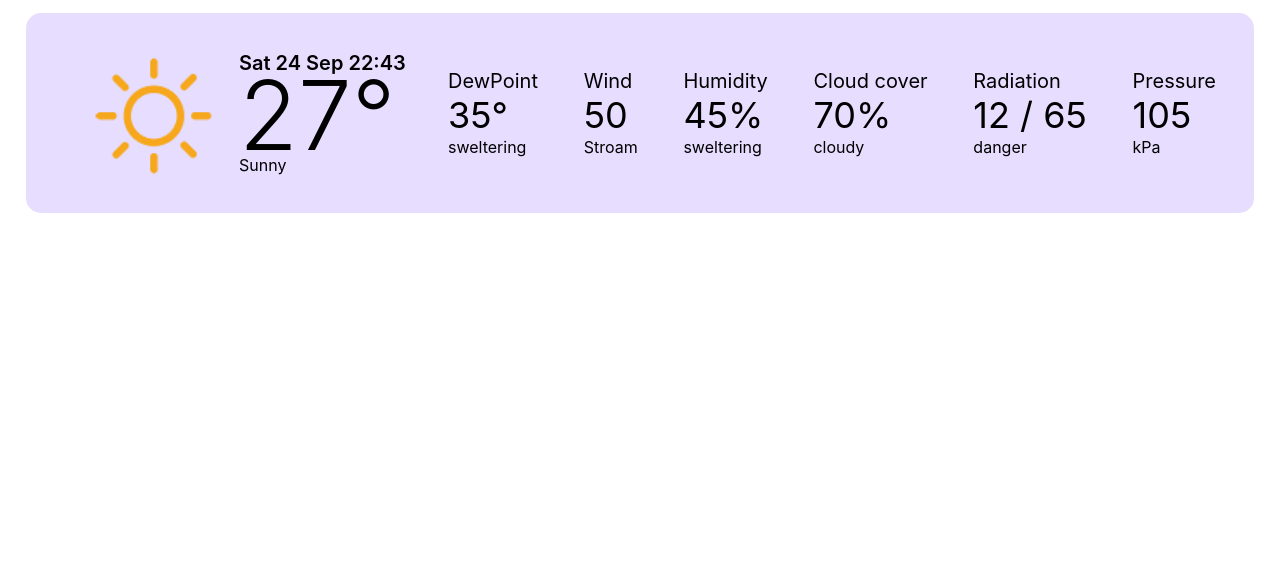
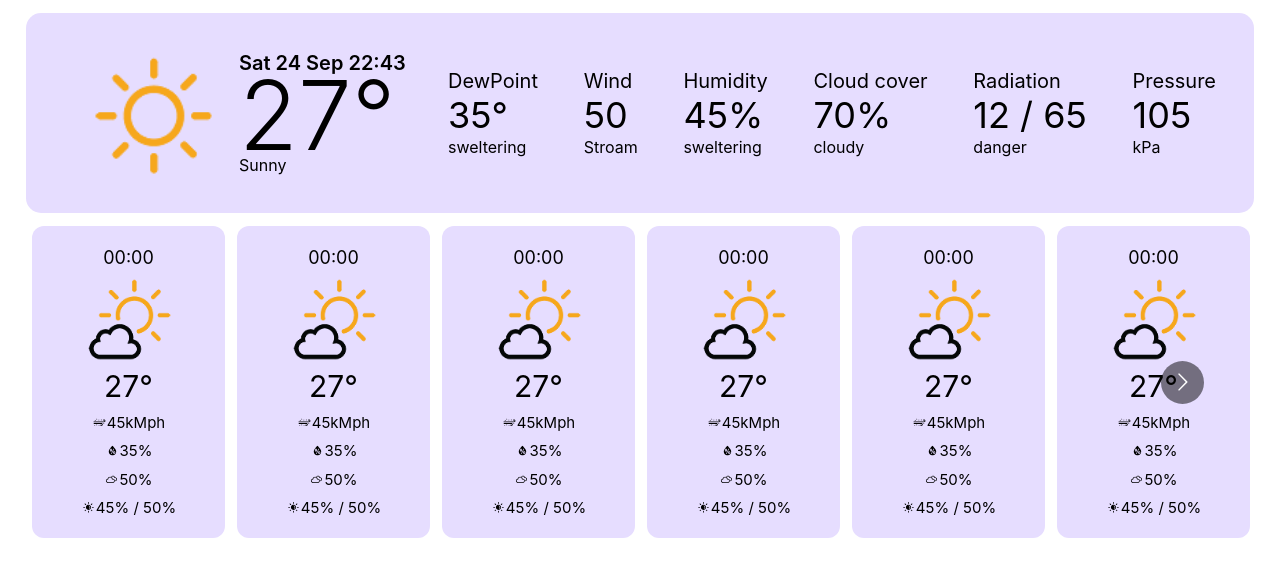
Before and after one commit to DSEproject-Forecaster/forecaster-frontend, a React (Create React App) app: page / in a window 1280 px wide. Shown: the top 576 px of the page. Built offline with nearby package versions, Linux system fonts and the light colour scheme.

Commit message:
Adding Carousels

```diff
--- a/package.json
+++ b/package.json
@@ -8,9 +8,11 @@
     "@testing-library/user-event": "^13.5.0",
     "react": "^18.2.0",
     "react-dom": "^18.2.0",
+    "react-icons": "^4.4.0",
     "react-multi-carousel": "^2.8.2",
     "react-router-dom": "6.3",
     "react-scripts": "5.0.1",
+    "weather-icons-react": "^1.2.0",
     "web-vitals": "^2.1.4"
   },
   "scripts": {
--- a/src/components/CarouselCard.jsx
+++ b/src/components/CarouselCard.jsx
@@ -1,9 +1,25 @@
 import React from 'react'
+import '../css/carouselCard.css'
+import { WiSandstorm, WiHumidity, WiCloudy, WiSolarEclipse } from "react-icons/wi";
 
 function CarouselCard() {
-  return (
-    <div>CarouselCard</div>
-  )
+    return (
+        <div className='carousel-container'>
+            <div className='carousel-title'>00:00</div>
+            <div>
+                <img src='./icons/02d.png' className="carousel-icon" alt='overview icon' />
+            </div>
+            <div className='carousel-temperature'>27°</div>
+
+            <div className='carousel-parameter'><WiSandstorm /> 45kMph</div>
+            <div className='carousel-parameter'><WiHumidity /> 35%</div>
+            <div className='carousel-parameter'><WiCloudy /> 50%</div>
+            <div className='carousel-parameter'><WiSolarEclipse />45% / 50%</div>
+
+
+
+        </div>
+    )
 }
 
 export default CarouselCard
--- /dev/null
+++ b/src/components/CarouselContainer.jsx
@@ -0,0 +1,42 @@
+import React from 'react'
+import Carousel from "react-multi-carousel";
+import "react-multi-carousel/lib/styles.css";
+import CarouselCard from './CarouselCard';
+import "../css/carouselContainer.css"
+
+function CarouselContainer() {
+    const responsive = {
+        superLargeDesktop: {
+            breakpoint: { max: 4000, min: 3000 },
+            items: 12
+        },
+        desktop: {
+            breakpoint: { max: 3000, min: 1024 },
+            items: 9
+        },
+        tablet: {
+            breakpoint: { max: 1024, min: 464 },
+            items: 6
+        },
+        mobile: {
+            breakpoint: { max: 464, min: 0 },
+            items: 3
+        }
+    };
+    return (
+        <Carousel responsive={responsive} className="container-carousel">
+            <CarouselCard />
+            <CarouselCard />
+            <CarouselCard />
+            <CarouselCard />
+            <CarouselCard />
+            <CarouselCard />
+            <CarouselCard />
+            <CarouselCard />
+            <CarouselCard />
+            <CarouselCard />
+        </Carousel>
+    )
+}
+
+export default CarouselContainer
--- /dev/null
+++ b/src/css/carouselCard.css
@@ -0,0 +1,31 @@
+.carousel-container{
+    background-color: #E6DDFF;
+    margin: 0 3% 0 3%;
+    padding: 10% 1%;
+    border-radius: 12px;
+}
+
+.carousel-container > *{
+    display: flex;
+    justify-content: center;
+
+}
+
+.carousel-title{
+    font-size: 18px;
+}
+
+.carousel-icon{
+    width: 100px;
+}
+
+.carousel-temperature{
+    font-size: 30px;
+}
+
+.carousel-parameter{
+    font-size: 15px;
+    display: flex;
+    align-items: center;
+    margin: 5% 0 0 0;
+}
--- /dev/null
+++ b/src/css/carouselContainer.css
@@ -0,0 +1,3 @@
+.container-carousel{
+    margin: 1% 2% 1%;
+}
--- a/src/pages/Home.jsx
+++ b/src/pages/Home.jsx
@@ -1,10 +1,13 @@
 import React from 'react'
+import CarouselContainer from '../components/CarouselContainer'
 import Overview from '../components/Overview'
+
 
 function Home() {
     return (
         <>
             <Overview />
+            <CarouselContainer />
         </>
     )
 }
```
Also changed, not shown: 1 other file (tests, documents, lock files or other folders).
